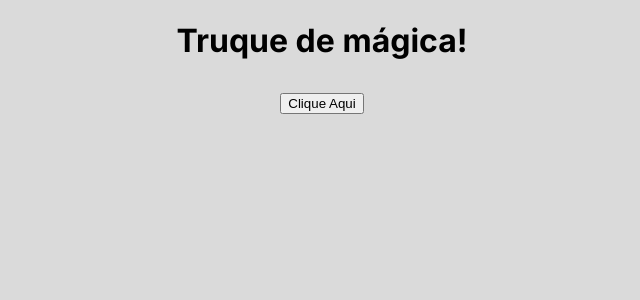
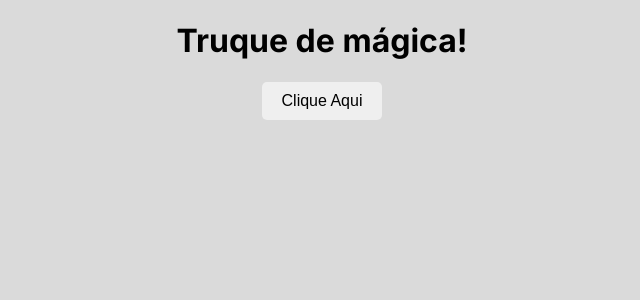
Before and after one commit to DRAVINCK/Proj-webresponsivo, a Next.js app: page /components/jogo2 in a window 1280 px wide. Shown: the top 300 px of the page, without its empty margins (318-958 px from the left). Built offline with nearby package versions, Linux system fonts and the light colour scheme.

Commit message:
styles button botão magico

```diff
--- a/src/app/components/jogo2/botao.tsx
+++ b/src/app/components/jogo2/botao.tsx
@@ -22,7 +22,7 @@ const BotaoDesaparecer: React.FC = () => {
   return (
     <div>
       {isVisible ? (
-        <button onClick={handleClick}>Clique Aqui</button>
+        <button className={styles.button} onClick={handleClick}>Clique Aqui</button>
       ) : (
         <p>Botão escondido. Voltará em {countdown} segundos.</p>
       )}
--- a/src/app/components/jogo2/page.tsx
+++ b/src/app/components/jogo2/page.tsx
@@ -5,7 +5,7 @@ export default function Home() {
   return (
     <main className={styles.container}>
       <h1>Truque de mágica!</h1>
-      <h2 className={styles.button}><BotaoDesaparecer/></h2>
+      <BotaoDesaparecer/>
     </main>
   );
 
--- a/src/app/page.tsx
+++ b/src/app/page.tsx
@@ -33,7 +33,7 @@ export default function Home() {
           <h2>
             JOGO 2 <span>-&gt;</span>
           </h2>
-          <p>JOGO DE TROCAR O OBJETO.</p>
+          <p>JOGO DO BOTAO MAGICO.</p>
         </a>
 
         <a
```
